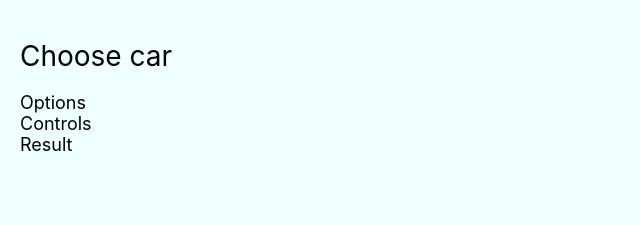
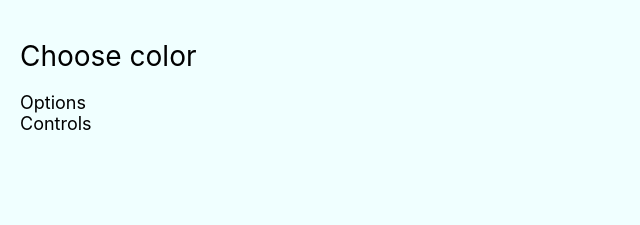
Before and after one commit to kochetkoff/itr_wizard_react, a React (Create React App) app: page / in a window 1280 px wide. Shown: the top 225 px of the page, without its empty margins (0-640 px from the left). Built offline with nearby package versions, Linux system fonts and the light colour scheme.

Commit message:
result and options conditional rendering

```diff
--- a/src/components/App/App.js
+++ b/src/components/App/App.js
@@ -17,7 +17,7 @@ class App extends Component {
       model: '',
       gearbox: '',
       color: '',
-      pageId: 1
+      pageId: 4
     };
   }
 
@@ -25,9 +25,11 @@ class App extends Component {
     return (
         <div className="App">
           <Title pageId={this.state.pageId}/>
-          <Options />
+          {this.state.pageId === 5 ?
+              <Result/> :
+              <Options/>
+          }
           <Controls />
-          <Result />
         </div>
     );
   }
```
